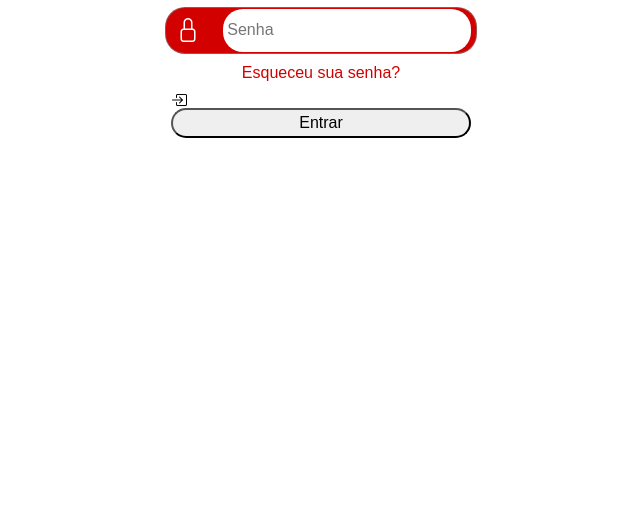
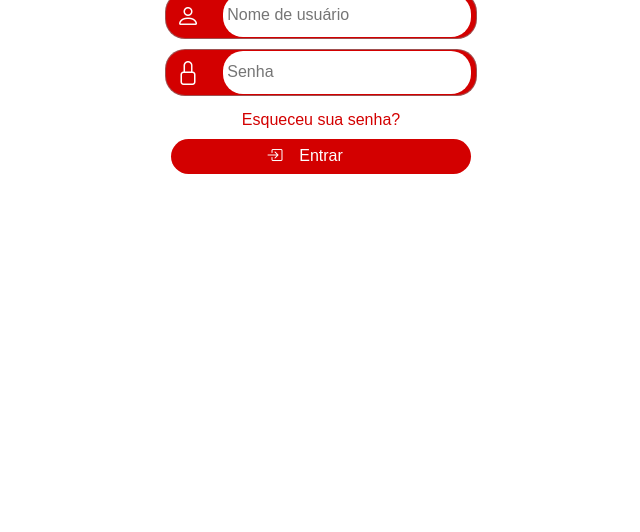
Before and after one commit to EduardoChicaia/kima, a plain HTML site: page index.html in a window 1280 px wide. Shown: the part 268-800 px from the top of the page, without its empty margins (319-959 px from the left). Drawn offline with nearby package versions, Linux system fonts and the light colour scheme.

Commit message:
Reajuste de login

```diff
--- a/index.html
+++ b/index.html
@@ -23,13 +23,12 @@
             <i class="bi bi-lock"></i>
             <input type="password" name="Senha" id="Senha" placeholder="Senha" required class="Senha">
         </div>
+    </div>
+    <div class="conteiner2">
+        <p>Esqueceu sua senha?</p>
+        <i class="bi bi-box-arrow-in-right"></i>
+        <button> Entrar</button>
+    </div>
 
-        <p>Esqueceu sua senha?</p>
-
-        <div>
-            <i class="bi bi-box-arrow-in-right"></i>
-            <button> Entrar</button>
-        </div>
-    </div>
 </body>
 </html>
--- a/style.css
+++ b/style.css
@@ -50,20 +50,41 @@ img {
     margin-left: 0;
     cursor: pointer;
 }
+.conteiner2 {
+    display: flex;
+    flex-direction: column;
+    height: 100px;
+    justify-content: center;
+    align-items: center;
+    position: relative;
+    gap: 10px;
+    transform: translateY(-140px);
+
+
+}
 p {
     color: #D30000;
     cursor: pointer;
 }
-div {
-    position: relative;
-}
-div i{
-    display: flex;
-
-
-}
 button {
     width: 300px;
-    height: 30px;
+    height: 35px;
     border-radius: 20px;
+    background: #D30000;
+    color: white;
+    outline: none;
+    border: none;
+    cursor: pointer;
 }
+.conteiner2 i {
+    cursor: pointer;
+    display: flex;
+    position: absolute;
+    color: white;
+    right: 53%;
+    transform: translateY(13px);
+    align-self: center;
+}
+button:hover {
+    background: #8a0303a8;
+}
```
Also changed, not shown: app.html (added).
